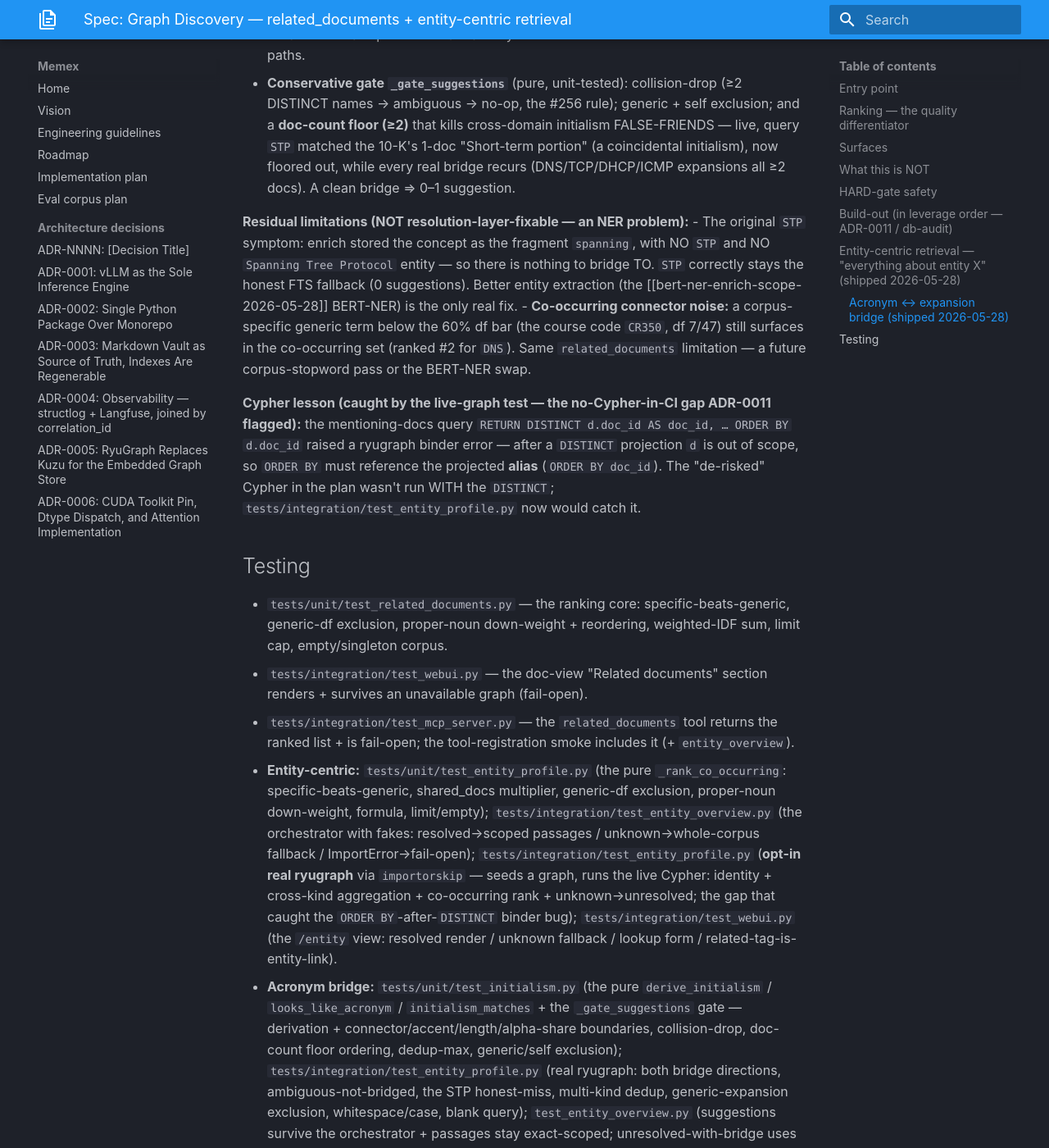
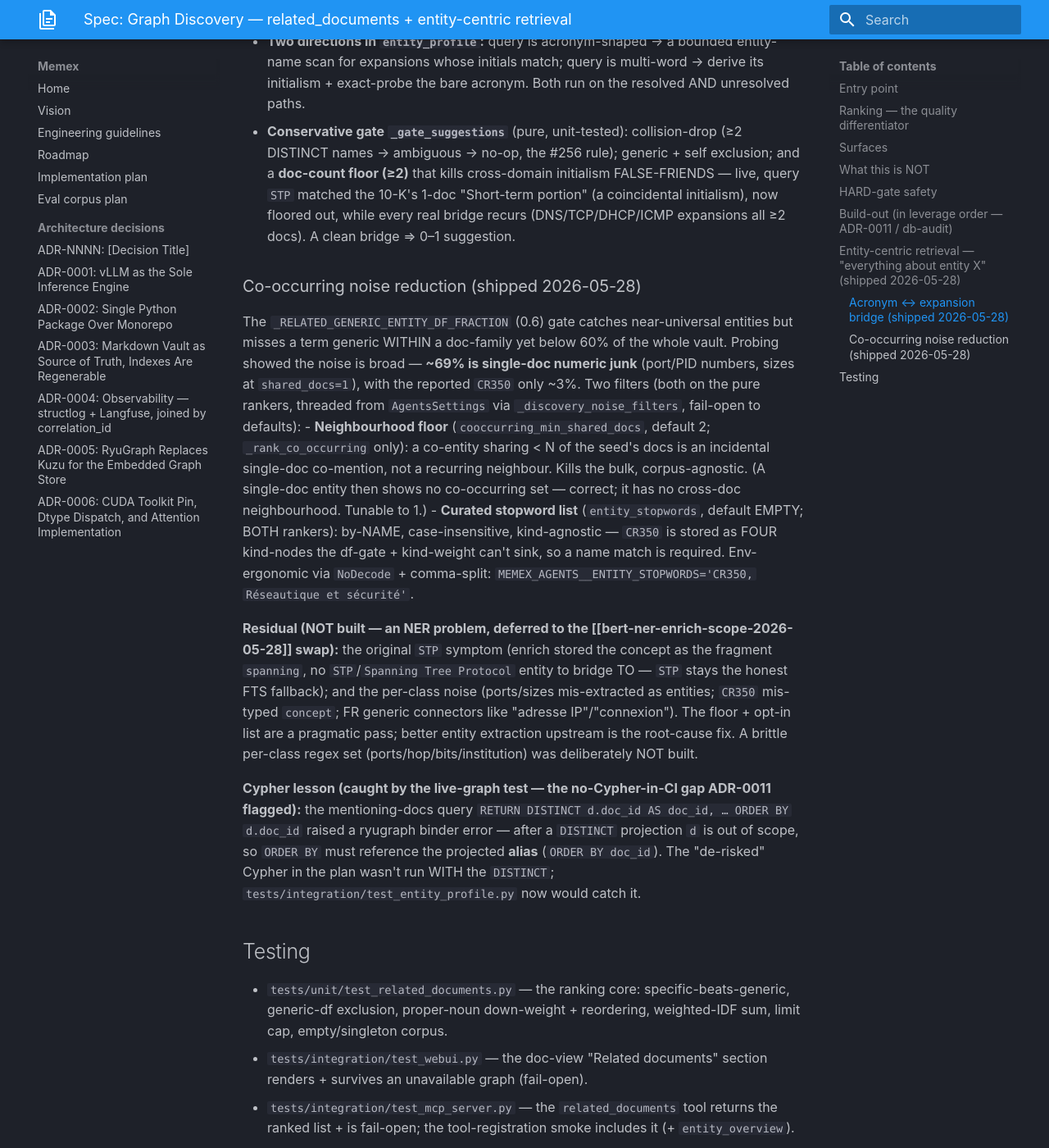
Before and after one commit to Zenetusken/memex, an MkDocs documentation site: the page built from docs/specs/graph-discovery.md, in a window 1280 px wide and 1400 px high, scrolled down 3840 px. Shown: the whole window at 82% size. Built offline with MkDocs 1.6.1 and Material for MkDocs 9.7.7, drawn with Linux system fonts in a browser that asks for light colours; some of the changed text lies outside the part shown.

Commit message:
docs: sync for co-occurring noise reduction (ADR-0011)
- docs/specs/graph-discovery.md — new "Co-occurring noise reduction" section (the
  shared-docs floor + opt-in entity-stopword list, the ~69%-single-doc-junk reframe,
  the NER-is-the-root-cause boundary); marked ✅ in the build-out.
- docs/adr/0011 — build-out status: the noise-reduction pass shipped + the per-class
  noise deferred to the BERT-NER swap; commit ref.
- docs/ROADMAP.md — the build-out bullet + a recently-shipped detail entry; 1021 tests.
- src/memex/CLAUDE.md — the two ranking noise knobs (floor + stopword), `_discovery_noise_filters`
  fail-open, the `NoDecode` env gotcha.

Co-Authored-By: Claude Opus 4.8 (1M context) <noreply@anthropic.com>

```diff
--- a/docs/specs/graph-discovery.md
+++ b/docs/specs/graph-discovery.md
@@ -81,6 +81,8 @@ introduce a hallucination or alter a refusal. Independent of the answering agent
   2026-05-28; see "Entity-centric retrieval" below.
   - ✅ **acronym ↔ expansion bridge** (the resolution deepening) — shipped 2026-05-28
     (`f96c797` + `ecb6c8d`); see "Acronym ↔ expansion bridge" below.
+  - ✅ **co-occurring noise reduction** (shared-docs floor + opt-in stopword list) — shipped
+    2026-05-28 (`3d00ae7`); see "Co-occurring noise reduction" below.
 - citation-chain following (the still-unqueried `CITES` edges) — only 6 `CITES` edges in the
   reference corpus; low value until citation extraction is richer.
 - scope-set suggestions + a "Related" panel in `/ask`.
@@ -150,14 +152,29 @@ ethos). On a resolved name it adds "Also see"; on an unresolved name, "Did you m
   every real bridge recurs (DNS/TCP/DHCP/ICMP expansions all ≥2 docs). A clean bridge ⇒ 0–1
   suggestion.
 
-**Residual limitations (NOT resolution-layer-fixable — an NER problem):**
-- The original `STP` symptom: enrich stored the concept as the fragment `spanning`, with NO
-  `STP` and NO `Spanning Tree Protocol` entity — so there is nothing to bridge TO. `STP`
-  correctly stays the honest FTS fallback (0 suggestions). Better entity extraction (the
-  [[bert-ner-enrich-scope-2026-05-28]] BERT-NER) is the only real fix.
-- **Co-occurring connector noise:** a corpus-specific generic term below the 60% df bar (the
-  course code `CR350`, df 7/47) still surfaces in the co-occurring set (ranked #2 for `DNS`).
-  Same `related_documents` limitation — a future corpus-stopword pass or the BERT-NER swap.
+### Co-occurring noise reduction (shipped 2026-05-28)
+
+The `_RELATED_GENERIC_ENTITY_DF_FRACTION` (0.6) gate catches near-universal entities but
+misses a term generic WITHIN a doc-family yet below 60% of the whole vault. Probing showed
+the noise is broad — **~69% is single-doc numeric junk** (port/PID numbers, sizes at
+`shared_docs=1`), with the reported `CR350` only ~3%. Two filters (both on the pure rankers,
+threaded from `AgentsSettings` via `_discovery_noise_filters`, fail-open to defaults):
+- **Neighbourhood floor** (`cooccurring_min_shared_docs`, default 2; `_rank_co_occurring`
+  only): a co-entity sharing < N of the seed's docs is an incidental single-doc co-mention,
+  not a recurring neighbour. Kills the bulk, corpus-agnostic. (A single-doc entity then shows
+  no co-occurring set — correct; it has no cross-doc neighbourhood. Tunable to 1.)
+- **Curated stopword list** (`entity_stopwords`, default EMPTY; BOTH rankers): by-NAME,
+  case-insensitive, kind-agnostic — `CR350` is stored as FOUR kind-nodes the df-gate +
+  kind-weight can't sink, so a name match is required. Env-ergonomic via `NoDecode` +
+  comma-split: `MEMEX_AGENTS__ENTITY_STOPWORDS='CR350, Réseautique et sécurité'`.
+
+**Residual (NOT built — an NER problem, deferred to the [[bert-ner-enrich-scope-2026-05-28]]
+swap):** the original `STP` symptom (enrich stored the concept as the fragment `spanning`,
+no `STP`/`Spanning Tree Protocol` entity to bridge TO — `STP` stays the honest FTS fallback);
+and the per-class noise (ports/sizes mis-extracted as entities; `CR350` mis-typed `concept`;
+FR generic connectors like "adresse IP"/"connexion"). The floor + opt-in list are a pragmatic
+pass; better entity extraction upstream is the root-cause fix. A brittle per-class regex set
+(ports/hop/bits/institution) was deliberately NOT built.
 
 **Cypher lesson (caught by the live-graph test — the no-Cypher-in-CI gap ADR-0011 flagged):**
 the mentioning-docs query `RETURN DISTINCT d.doc_id AS doc_id, … ORDER BY d.doc_id` raised a
```
Also changed, not shown: docs/ROADMAP.md (+3 -2 lines), docs/adr/0011-entity-graph-from-expansion-to-discovery.md (+9 -2 lines), src/memex/CLAUDE.md (+1 -1 lines).
